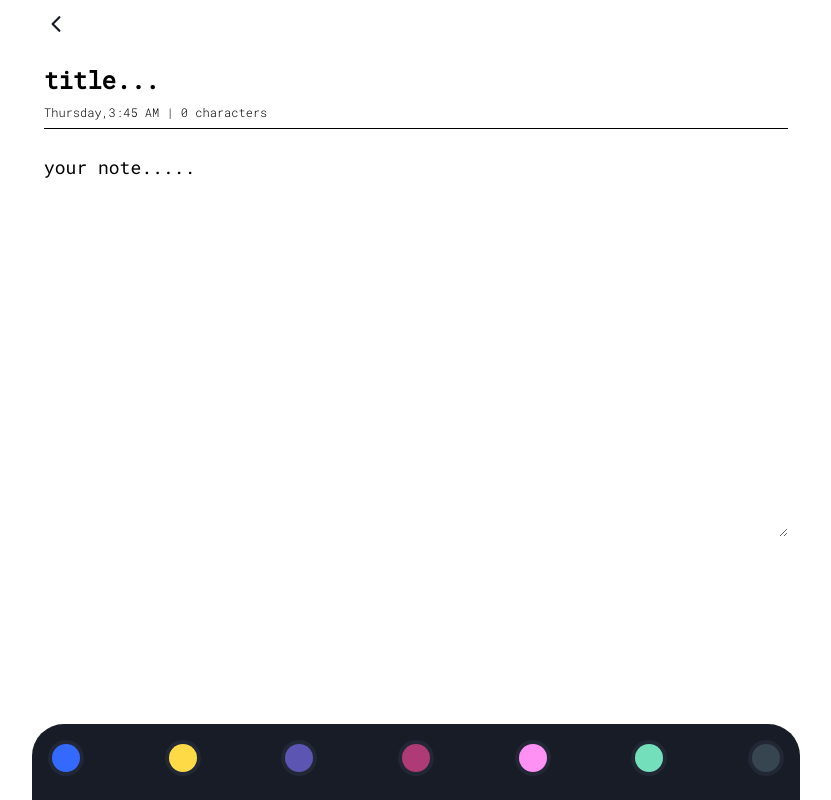
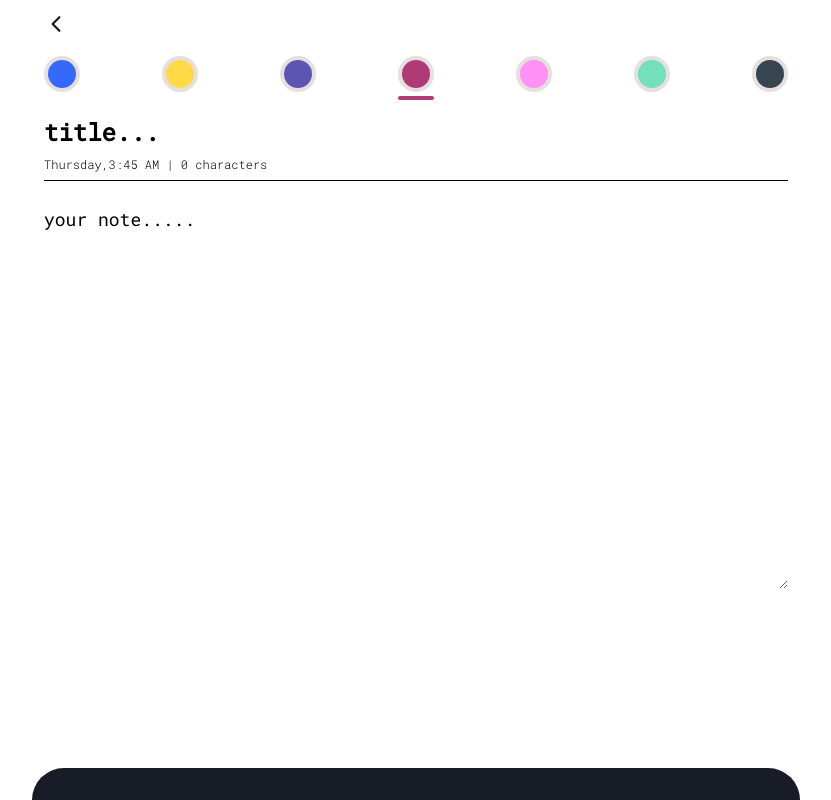
Before and after one commit to poudelsanchit/Notes, a React (Vite) app: page /addnote in a window 1280 px wide. Shown: the whole page, without its empty margins (224-1055 px from the left). Built offline with nearby package versions, Linux system fonts and the light colour scheme.

Commit message:
update App.jsx, AddNotes.jsx and EditNotes.jsx

```diff
--- a/src/Pages/AddNotes.jsx
+++ b/src/Pages/AddNotes.jsx
@@ -24,6 +24,7 @@ const AddNotes = ({setNotes,data}) => {
     ])
     const[color,setColor]= useState('#3369ff');
     const[textColor,setTextColor]= useState('#ffffff');
+
 
       const navigate = useNavigate();
       const[title,setTitle]= useState('');
@@ -67,17 +68,19 @@ const AddNotes = ({setNotes,data}) => {
     useEffect(()=>{
      const indexForColor = Math.floor(Math.random()*7 )
      setColor(colors[indexForColor].color);
+     colors[indexForColor].isActive=true;
+
      for(var i=0;i<7;i++)
      {
        if(i!==indexForColor)
        {
+
         colors[i].isActive=false;
 
         }
      }
 
       const localtheme=localStorage.getItem('theme');
-       console.log(localtheme)
        setTheme(localtheme);
     },[]);
 
@@ -96,7 +99,7 @@ const AddNotes = ({setNotes,data}) => {
           </div>
 
           <div className='mt-5 font-Roboto font-bold text-2xl flex flex-col gap-2'>
-          {/* <div className='flex justify-between '>
+          <div className='flex justify-between '>
           { colors.map((notes,index)=>(
           <div className='flex flex-col items-center gap-1'>
              <div className='w-9 h-9 rounded-full dark:bg-[#212734] bg-[#e5dfdf]  flex items-center justify-center'>
@@ -107,7 +110,7 @@ const AddNotes = ({setNotes,data}) => {
 
                  ))
           }
-          </div> */}
+          </div>
             <div className='text-xs font-light text-[#FF0000]'>{errMsg}</div>
               <div>
                   <input autoFocus type="text" placeholder='title...' className='focus:outline-none text-[#000000] dark:text-[#dce1e7]  placeholder:dark:text-[#dce1e7] placeholder:text-[#000000] dark:bg-primary bg-[#ffffff]' value={title} onChange={(e)=>setTitle(e.target.value)} />
@@ -122,7 +125,7 @@ const AddNotes = ({setNotes,data}) => {
       </div>
 
         <div className='dark:bg-[#171c26] bg-[#171c26] bottom-0 fixed h-min p-4 rounded-t-[2rem] w-full md:w-3/5'>
-      <div className='flex justify-between '>
+      {/* <div className='flex justify-between '>
       { colors.map((notes,index)=>(
           <div className='flex flex-col items-center gap-1'>
              <div className='w-9 h-9 rounded-full dark:bg-[#212734] bg-[#212734]  flex items-center justify-center'>
@@ -133,10 +136,9 @@ const AddNotes = ({setNotes,data}) => {
 
                  ))
           }
-      </div>
+      </div> */}
 
           </div>
-
 
 
       </div>
--- a/src/Pages/EditNotes.jsx
+++ b/src/Pages/EditNotes.jsx
@@ -23,15 +23,15 @@ const EditNotes = ({handleEditNote,data}) => {
     let days = ['Sunday','Monday','Tuesday','Wednesday','Thursday','Friday','Saturday'];
     const [errMsg,setErrMsg]=useState('');
     const [colors,setColors]=useState([
-      {key:nanoid(),textcolor:'#ffffff',color:'#3369ff',isActive:true},
-      {key:nanoid(),textcolor:'#000000',color:'#ffda47',isActive:false},
-      {key:nanoid(),textcolor:'#ffffff',color:'#5d55b2',isActive:false},
-      {key:nanoid(),textcolor:'#ffffff',color:'#ae3b76',isActive:false},
-      {key:nanoid(),textcolor:'#000000',color:'#ff90f4',isActive:false},
-      {key:nanoid(),textcolor:'#000000',color:'#73dfbb',isActive:false},
-      {key:nanoid(),textcolor:'#ffffff',color:'#36454F',isActive:false},
+      {textcolor:'#ffffff',color:'#3369ff',isActive:true},
+      {textcolor:'#000000',color:'#ffda47',isActive:false},
+      {textcolor:'#ffffff',color:'#5d55b2',isActive:false},
+      {textcolor:'#ffffff',color:'#ae3b76',isActive:false},
+      {textcolor:'#000000',color:'#ff90f4',isActive:false},
+      {textcolor:'#000000',color:'#73dfbb',isActive:false},
+      {textcolor:'#ffffff',color:'#36454F',isActive:false},
     ])
-    const[color,setColor]= useState('#3369ff');
+    const[color,setColor]= useState('');
     const[textColor,setTextColor]= useState('#ffffff');
 
       const navigate = useNavigate();
@@ -79,21 +79,44 @@ const EditNotes = ({handleEditNote,data}) => {
           }
         }
     }
+    // for (let index = 0; index < noteslen; index++) {
+
+    //   if(newId==data[index].id)
+    //   {
+    //     var noteColor= data[index].textcolor;
+    //     var noteTitle= data[index].title;
+    //     var notetext= data[index].text;
+
+    //  }
+    // }
+  useEffect(()=>{
     for (let index = 0; index < noteslen; index++) {
       if(newId==data[index].id)
       {
-        var noteColor= data[index].textcolor;
+        var noteColor= data[index].color;
         var noteTitle= data[index].title;
         var notetext= data[index].text;
-
      }
     }
-  useEffect(()=>{
-    console.log(noteColor)
     setColor(noteColor);
     setNote(notetext);
     setTitle(noteTitle);
+
+
+
   },[])
+  for(let i = 0; i < 7; i++)
+  {
+    if(colors[i].color==color)
+    {
+      colors[i].isActive=true
+
+    }
+    else if(colors[i].color!==color){
+      colors[i].isActive=false
+
+    }
+  }
     return (
       <>
  <div className='flex flex-col w-full items-center max-h-screen dark:bg-primary bg-[#ffffff] '>
```
